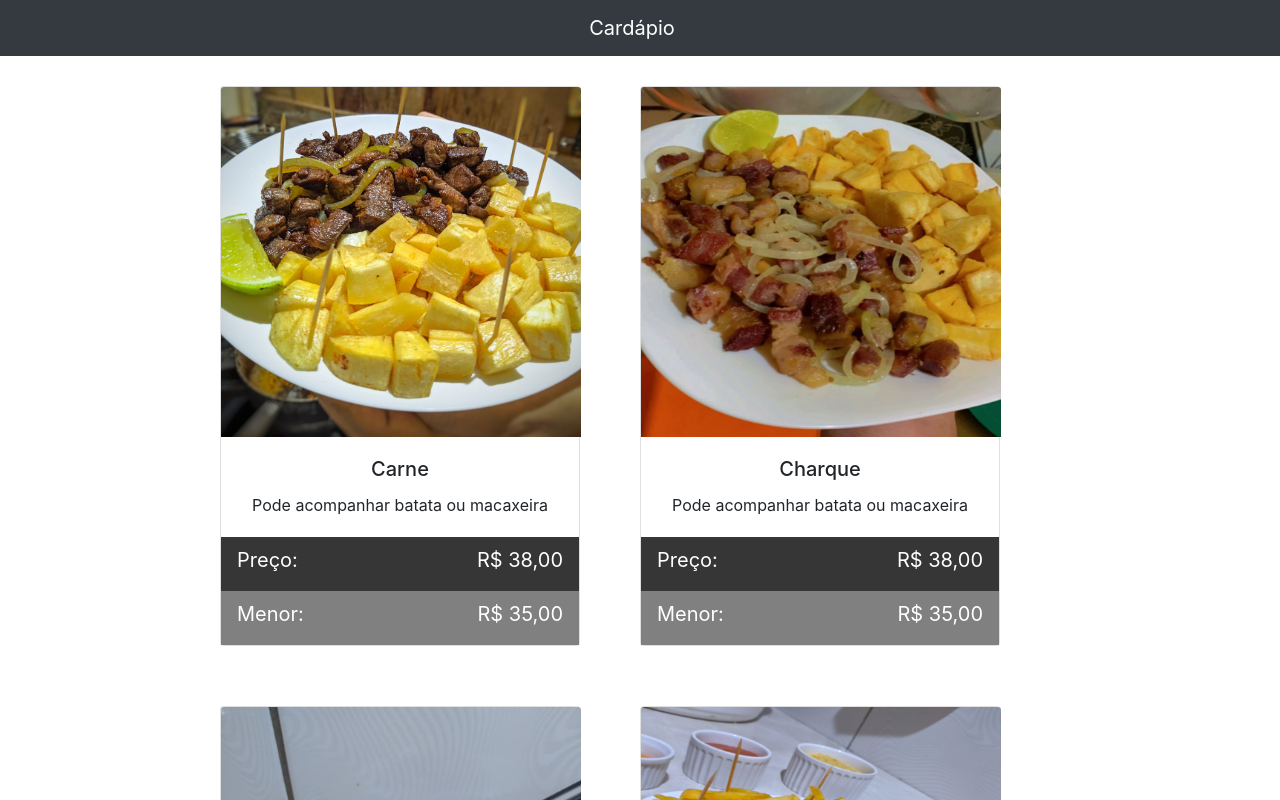
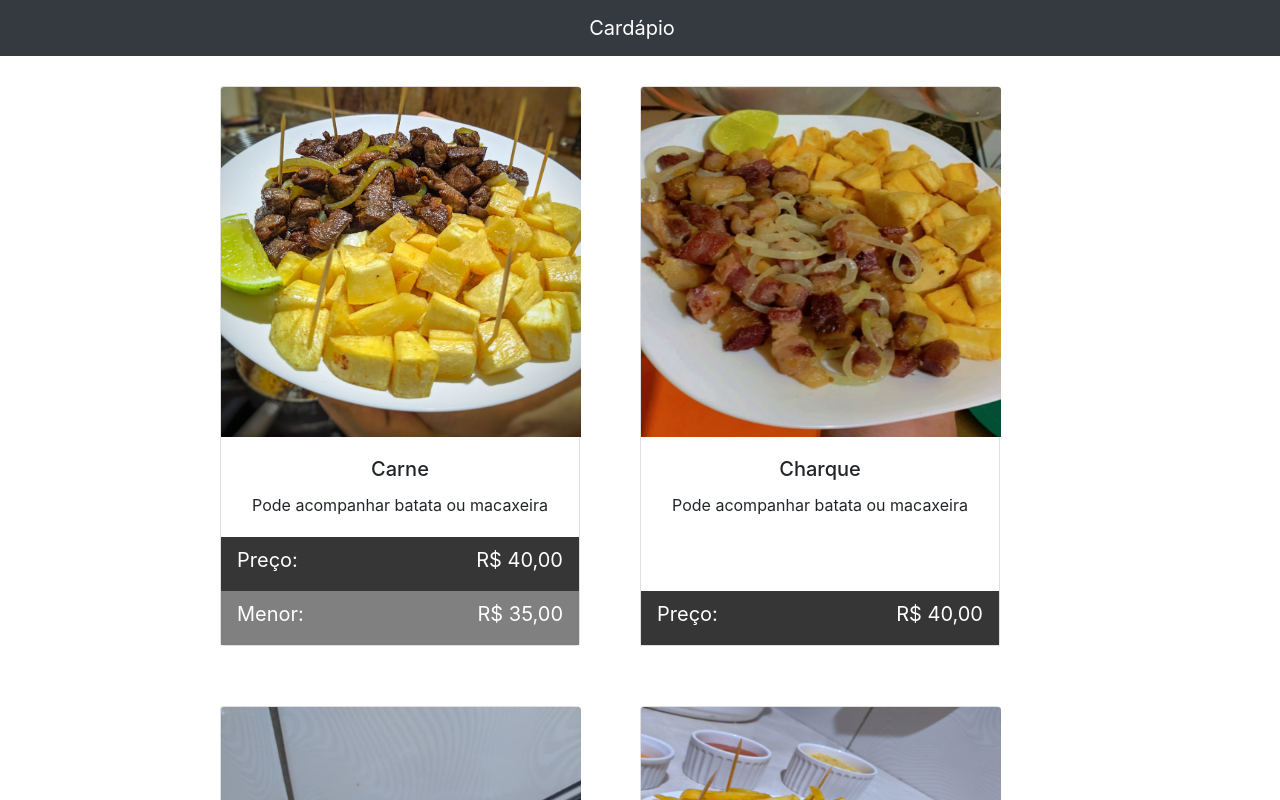
Before and after one commit to sntechbio/bar-menu, a React (Create React App) app: page / in a window 1280 px wide. Shown: the top 800 px of the page. Built offline with nearby package versions, Linux system fonts and the light colour scheme.

Commit message:
Update index.js
atualizando preços

```diff
--- a/src/components/Menu/index.js
+++ b/src/components/Menu/index.js
@@ -14,7 +14,7 @@ function Menu() {
                         <Card
                             titulo={"Carne"}
                             texto={"Pode acompanhar batata ou macaxeira"}
-                            precoG={"R$ 38,00"}
+                            precoG={"R$ 40,00"}
                             isM={true}
                             precoM={"R$ 35,00"}
                             img={"./../../img/prato1.jpg"}
@@ -22,8 +22,8 @@ function Menu() {
                         <Card
                             titulo={"Charque"}
                             texto={"Pode acompanhar batata ou macaxeira"}
-                            precoG={"R$ 38,00"}
-                            isM={true}
+                            precoG={"R$ 40,00"}
+                            isM={false}
                             precoM={"R$ 35,00"}
                             img={"./../../img/prato2.jpg"}
                         />
```
